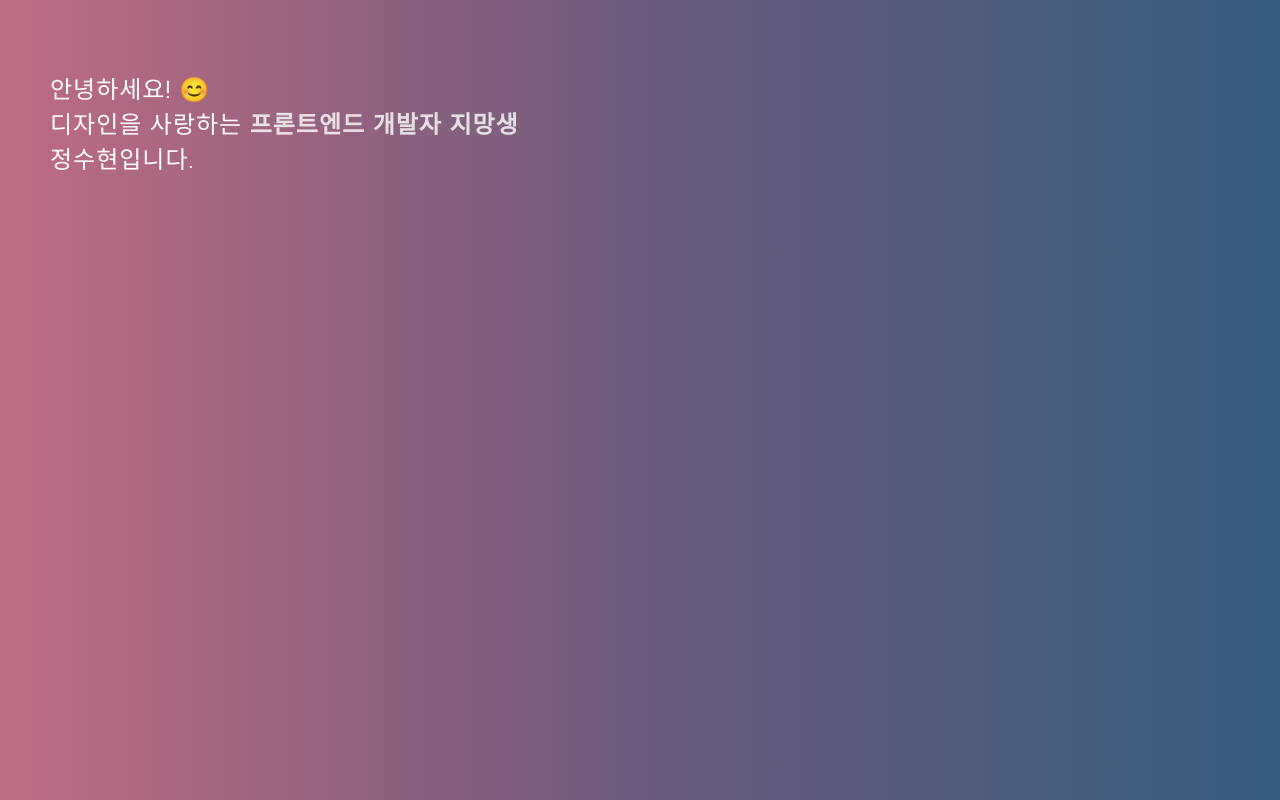
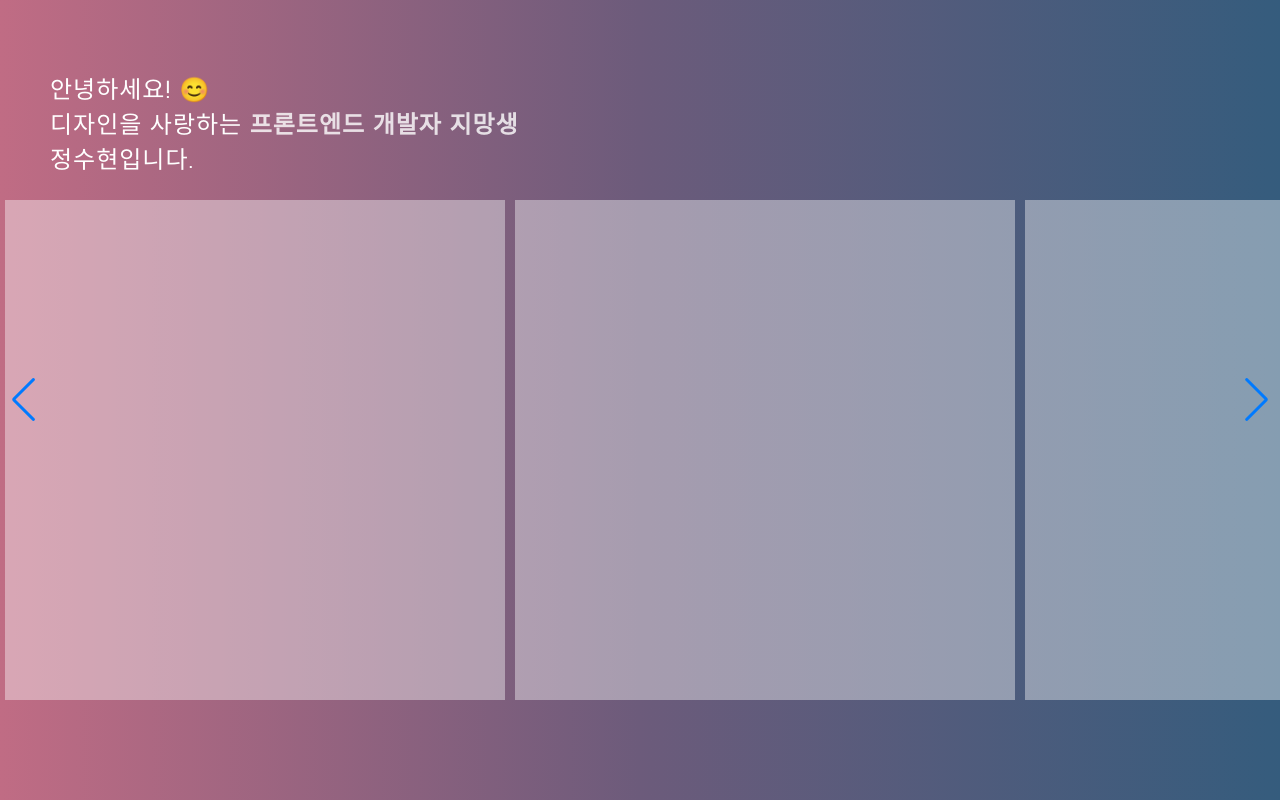
Before and after one commit to inthhh/myPortfolio, a React (Create React App) app: page / in a window 1280 px wide. Built offline with nearby package versions, Linux system fonts and the light colour scheme.

Commit message:
feat: set swipper

```diff
--- a/src/App.css
+++ b/src/App.css
@@ -50,3 +50,27 @@ a {
   opacity: 0.8;
   font-weight: bold;
 }
+
+.swiper-wrapper {
+  width: 100%;
+  height: 100%;
+}
+
+.swiper-wrapper .swiper-slide {
+  width: 500px;
+  height: 500px;
+  position: relative;
+  top: 50%;
+  margin-top: -200px;
+  margin-left: 5px;
+  margin-right: 5px;
+}
+.swiper-wrapper .swiper-slide .inner {
+  width: 100%;
+  height: 100%;
+  background: #fff;
+  padding: 30px;
+  box-sizing: border-box;
+  opacity: 0.4;
+  transition: 1s;
+}
--- a/src/App.tsx
+++ b/src/App.tsx
@@ -1,6 +1,12 @@
 import React from "react";
-import logo from "./logo.svg";
 import "./App.css";
+import MainSwiper from "./MainSwipers/MainSwiper";
+import { Swiper, SwiperSlide } from "swiper/react";
+import { Navigation, Pagination, Scrollbar } from "swiper";
+import "swiper/css";
+import "swiper/css/navigation";
+import "swiper/css/pagination";
+import "swiper/css/scrollbar";
 
 function App() {
   return (
@@ -18,6 +24,26 @@ function App() {
           <i className="fas fa-pause"></i>
         </li>
       </ul>
+      <div className="swiper-wrapper">
+        <div className="swiper-slide">
+          <div className="inner"></div>
+        </div>
+        <div className="swiper-slide">
+          <div className="inner"></div>
+        </div>
+        <div className="swiper-slide">
+          <div className="inner"></div>
+        </div>
+        <div className="swiper-slide">
+          <div className="inner"></div>
+        </div>
+        <div className="swiper-slide">
+          <div className="inner"></div>
+        </div>
+      </div>
+      <div className="swiper-button-next"></div>
+      <div className="swiper-button-prev"></div>
+      <div className="swiper-pagination"></div>
     </div>
   );
 }
--- /dev/null
+++ b/src/MainSwipers/MainSwiper.css
@@ -0,0 +1,21 @@
+.swiper-wrapper {
+  width: 100%;
+  height: 100%;
+}
+
+.swiper-wrapper .swiper-slide {
+  width: 500px;
+  height: 500px;
+  position: relative;
+  top: 50%;
+  margin-top: -230px;
+}
+.swiper-slide .swiper-slide .inner {
+  width: 100%;
+  height: 100%;
+  background: #fff;
+  padding: 30px;
+  box-sizing: border-box;
+  opacity: 0.4;
+  transition: 1s;
+}
--- /dev/null
+++ b/src/MainSwipers/MainSwiper.tsx
@@ -0,0 +1,29 @@
+import React from "react";
+import "./MainSwiper.css";
+
+function MainSwiper() {
+  return (
+    <div>
+      <h1>dddd</h1>
+      <div className="swiper-wrapper">
+        <div className="swiper-slide">
+          <div className="inner"></div>
+        </div>
+        <div className="swiper-slide">
+          <div className="inner"></div>
+        </div>
+        <div className="swiper-slide">
+          <div className="inner"></div>
+        </div>
+        <div className="swiper-slide">
+          <div className="inner"></div>
+        </div>
+        <div className="swiper-slide">
+          <div className="inner"></div>
+        </div>
+      </div>
+    </div>
+  );
+}
+
+export default MainSwiper;
--- a/src/reportWebVitals.ts
+++ b/src/reportWebVitals.ts
@@ -1,8 +1,8 @@
-import { ReportHandler } from 'web-vitals';
+import { ReportHandler } from "web-vitals";
 
 const reportWebVitals = (onPerfEntry?: ReportHandler) => {
   if (onPerfEntry && onPerfEntry instanceof Function) {
-    import('web-vitals').then(({ getCLS, getFID, getFCP, getLCP, getTTFB }) => {
+    import("web-vitals").then(({ getCLS, getFID, getFCP, getLCP, getTTFB }) => {
       getCLS(onPerfEntry);
       getFID(onPerfEntry);
       getFCP(onPerfEntry);
```
Also changed, not shown: src/logo.svg (deleted), 1 other file (tests, documents, lock files or other folders).
